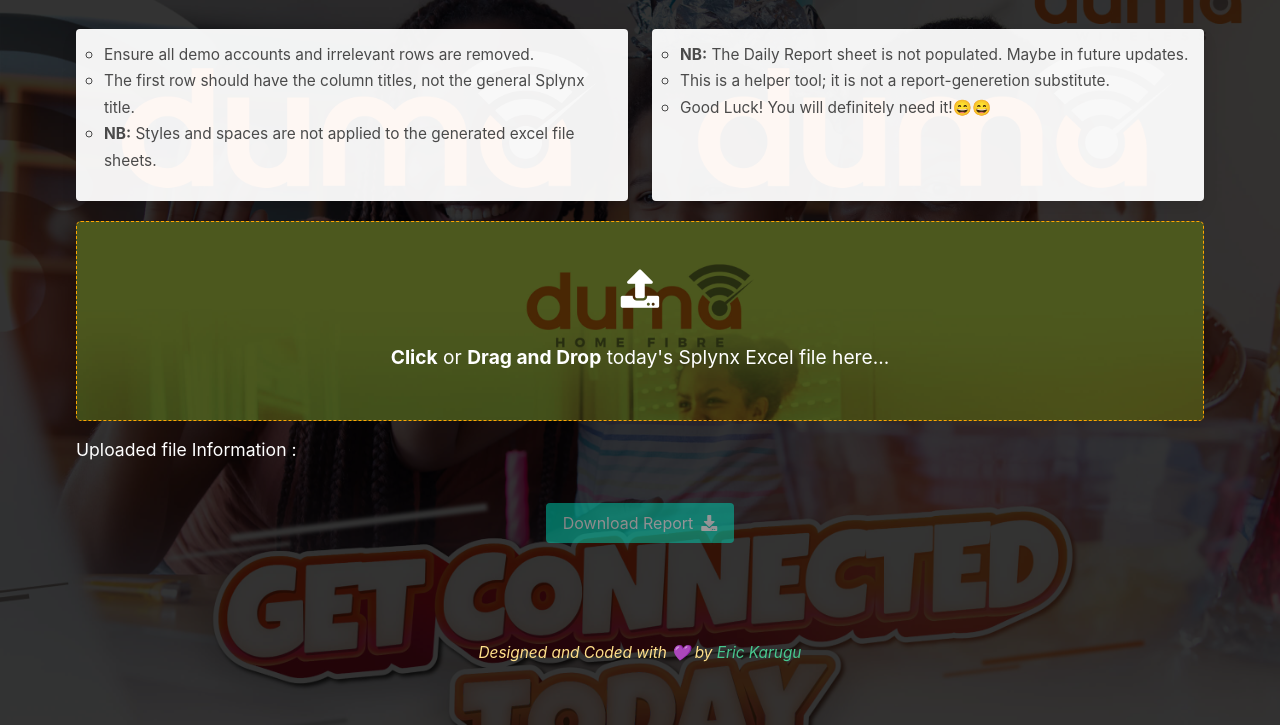
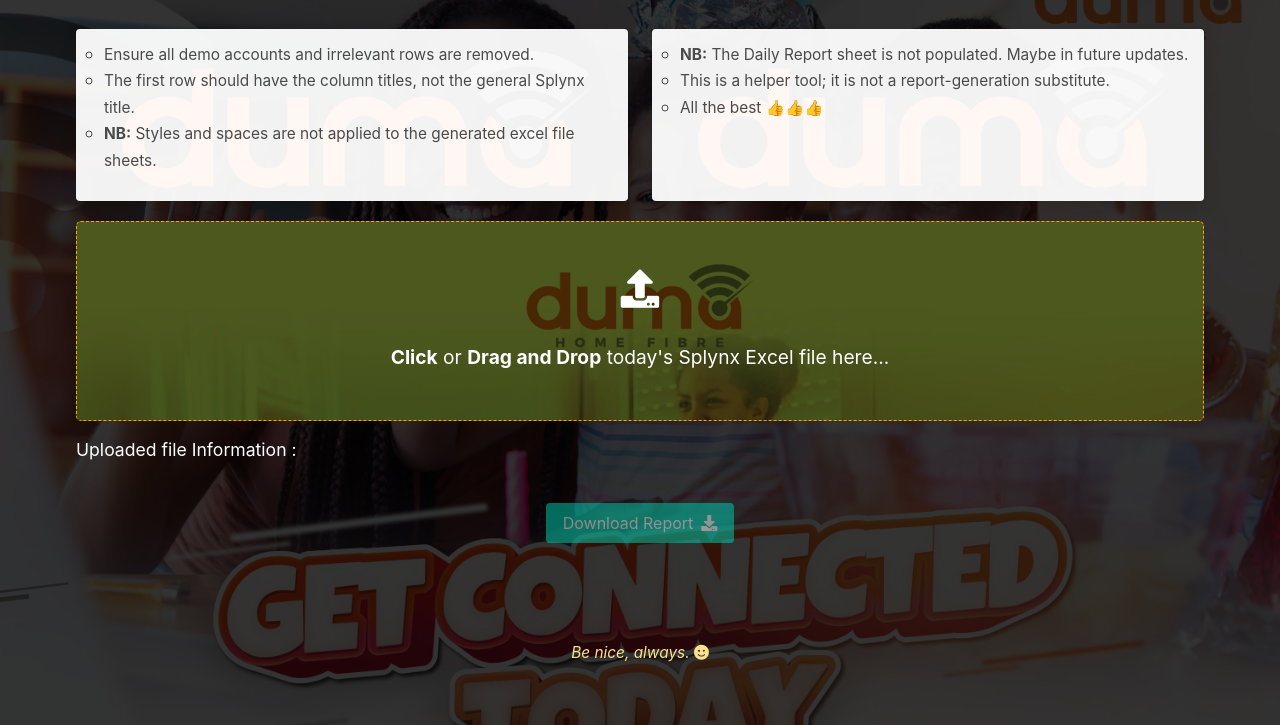
Before and after one commit to erickarugu/duma-report-generator, a plain HTML site: page index.html in a window 1280 px wide. Shown: the part 75-800 px from the top of the page. Drawn offline with nearby package versions, Linux system fonts and the light colour scheme.

Commit message:
removed footer and unneccessary info

```diff
--- a/index.html
+++ b/index.html
@@ -13,6 +13,7 @@
 </head>
 
 <body>
+  <div id="app">
     <nav class="navbar is-transparent px-4 pt-4">
       <div class="navbar-brand">
         <a class="navbar-item" href="https://bulma.io">
@@ -75,9 +76,9 @@
                   </small>
                 </li>
                 <li>
-                <small>This is a helper tool; it is not a report-generetion substitute.</small>
+                  <small>This is a helper tool; it is not a report-generation substitute.</small>
                 </li>
-              <li><small>Good Luck! You will definitely need it!😄😄</small></li>
+                <li><small>All the best 👍👍👍</small></li>
               </ul>
             </div>
           </div>
@@ -103,12 +104,14 @@
       <div class="content has-text-centered has-text-warning pb-0 mt-5">
         <p><small>
             <i>
-            Designed and Coded with 💜 by <a href="https://erickarugu.com" class="has-text-success" target="_blank" title="Visit Eric Karugu's online profile">Eric Karugu</a>
+              Be nice, always.
+              <i class="fa fa-smile"></i>
             </i>
           </small>
         </p>
       </div>
     </footer>
+  </div>
   <script>
     document.addEventListener('DOMContentLoaded', () => {
       // Get all "navbar-burger" elements
--- a/styles.css
+++ b/styles.css
@@ -18,6 +18,11 @@
 ::-webkit-scrollbar-thumb{background-color:orange;}
 .navbar{
   background-color: orange;
+}
+#app{
+  max-width: 2600px;
+  margin-left: auto;
+  margin-right: auto;
 }
 .navbar.is-transparent .navbar-menu{
   background: transparent;
```
Lines whose indentation alone changed are shown as unchanged.
